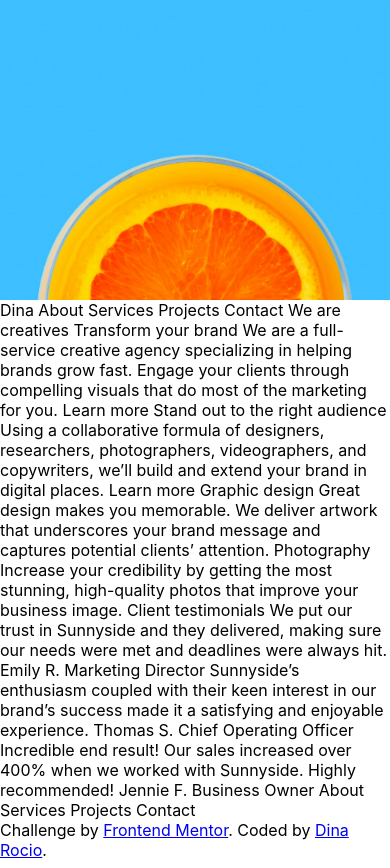
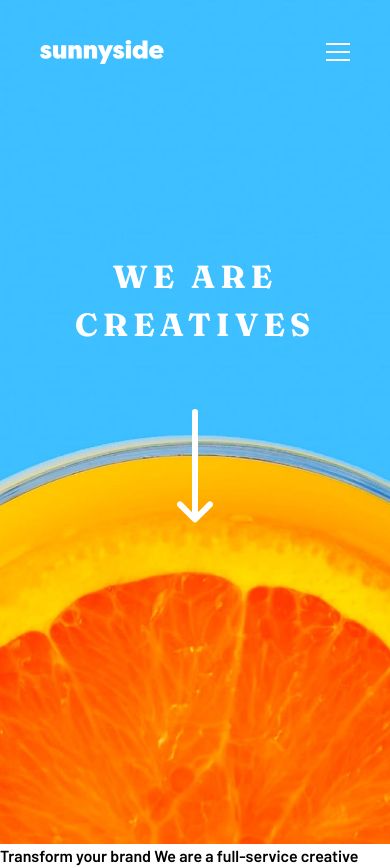
Before and after one commit to DinaRocio/Sunnyside-agency, a React (Create React App) app: page / in a window 390 px wide. Shown: the top 868 px of the page. Built offline with nearby package versions, Linux system fonts and the light colour scheme.

Commit message:
create responsive header

```diff
--- /dev/null
+++ b/src/components/Header/index.tsx
@@ -0,0 +1,17 @@
+import { H1, HeroContent, HeroImage } from "../../pages/Home/home.styles";
+import { Navbar } from "../Navbar";
+import heroImage from "./../../assets/desktop/image-header.jpg";
+import ArrowDown from "./../../assets/icon-arrow-down.svg";
+
+export default function Header() {
+  return (
+    <div>
+      <Navbar />
+      <HeroImage image={heroImage} />
+      <HeroContent>
+        <H1>WE ARE CREATIVES</H1>
+        <img src={ArrowDown} alt="logo" />
+      </HeroContent>
+    </div>
+  );
+}
--- a/src/components/Nav/index.tsx
+++ /dev/null
@@ -1,5 +0,0 @@
-import React from "react";
-
-const Nav = () => {
-  return <>hello</>;
-};
--- /dev/null
+++ b/src/components/Navbar/index.tsx
@@ -0,0 +1,72 @@
+import logo from "./../../assets/logo.svg";
+import hamburger from "./../../assets/icon-hamburger.svg";
+import styled from "@emotion/styled";
+
+const NAV = styled.nav`
+  position: absolute;
+  display: flex;
+  width: 100%;
+  align-items: center;
+  top: 0;
+  z-index: 1;
+  justify-content: space-between;
+  padding: 40px;
+
+  ul {
+    display: flex;
+    list-style-type: none;
+    gap: 40px;
+  }
+
+  ul li a {
+    text-decoration: none;
+    color: var(--clr-white);
+  }
+  ul li:hover a {
+    border-radius: 20px;
+    padding: 10px 25px;
+    background-color: var(--clr-white);
+    color: var(--clr-dark-blue);
+  }
+
+  @media only screen and (max-width: 600px) {
+    ul {
+      display: none;
+    }
+  }
+`;
+
+const Hamburger = styled.img`
+  cursor: pointer;
+  @media only screen and (min-width: 600px) {
+    display: none;
+  }
+`;
+
+export const Navbar = () => {
+  return (
+    <NAV>
+      <img src={logo} alt="logo" />
+      <ul>
+        <li>
+          <a href="https://github.com/DinaRocio">About</a>
+        </li>
+        <li>
+          <a href="https://github.com/DinaRocio">Services</a>
+        </li>
+        <li>
+          <a href="https://github.com/DinaRocio">Projects</a>
+        </li>
+        <li>
+          <a href="https://github.com/DinaRocio">CONTACT</a>
+        </li>
+      </ul>
+
+      <Hamburger
+        src={hamburger}
+        alt={"hamburguer icon"}
+        onClick={() => console.log("open side menu")}
+      />
+    </NAV>
+  );
+};
--- a/src/index.tsx
+++ b/src/index.tsx
@@ -2,20 +2,8 @@ import React from "react";
 import ReactDOM from "react-dom";
 import "./index.css";
 import App from "./App";
-import { Global, css } from "@emotion/react";
-
-const globalStyles = css`
-  @import url("https://fonts.googleapis.com/css2?family=Barlow:wght@600&family=Fraunces:wght@700;900&display=swap");
-  body {
-    height: 100%;
-    width: 100%;
-  }
-  * {
-    margin: 0;
-    padding: 0;
-    box-sizing: border-box;
-  }
-`;
+import { Global } from "@emotion/react";
+import { globalStyles } from "./styles";
 
 ReactDOM.render(
   <React.StrictMode>
--- a/src/pages/Home/home.styles.tsx
+++ b/src/pages/Home/home.styles.tsx
@@ -7,8 +7,30 @@ interface HeroImageProps {
 export const HeroImage = styled.div<HeroImageProps>`
   position: relative;
   background-image: url(${(props) => props.image});
-  height: 300px;
+  height: 100vh;
   background-position: center;
   background-repeat: no-repeat;
   background-size: cover;
 `;
+
+export const HeroContent = styled.div`
+  position: absolute;
+  margin-left: auto;
+  margin-right: auto;
+  top: 30%;
+  left: 0;
+  right: 0;
+  text-align: center;
+`;
+
+export const H1 = styled.h1`
+  font-family: var(--ff-fraunces);
+  font-size: 3.5rem;
+  color: var(--clr-white);
+  letter-spacing: 5px;
+  margin-bottom: 60px;
+
+  @media only screen and (max-width: 600px) {
+    font-size: 2rem;
+  }
+`;
--- a/src/pages/Home/index.tsx
+++ b/src/pages/Home/index.tsx
@@ -1,26 +1,22 @@
-import React from "react";
-import { HeroImage } from "./home.styles";
-import heroImage from "./../../assets/desktop/image-header.jpg";
+import Header from "../../components/Header";
 
 export default function Home() {
   return (
     <>
-      <HeroImage image={heroImage} />
-
+      <Header />
       <div>
-        Dina About Services Projects Contact We are creatives Transform your
-        brand We are a full-service creative agency specializing in helping
-        brands grow fast. Engage your clients through compelling visuals that do
-        most of the marketing for you. Learn more Stand out to the right
-        audience Using a collaborative formula of designers, researchers,
-        photographers, videographers, and copywriters, we’ll build and extend
-        your brand in digital places. Learn more Graphic design Great design
-        makes you memorable. We deliver artwork that underscores your brand
-        message and captures potential clients’ attention. Photography Increase
-        your credibility by getting the most stunning, high-quality photos that
-        improve your business image. Client testimonials We put our trust in
-        Sunnyside and they delivered, making sure our needs were met and
-        deadlines were always hit. Emily R. Marketing Director Sunnyside’s
+        Transform your brand We are a full-service creative agency specializing
+        in helping brands grow fast. Engage your clients through compelling
+        visuals that do most of the marketing for you. Learn more Stand out to
+        the right audience Using a collaborative formula of designers,
+        researchers, photographers, videographers, and copywriters, we’ll build
+        and extend your brand in digital places. Learn more Graphic design Great
+        design makes you memorable. We deliver artwork that underscores your
+        brand message and captures potential clients’ attention. Photography
+        Increase your credibility by getting the most stunning, high-quality
+        photos that improve your business image. Client testimonials We put our
+        trust in Sunnyside and they delivered, making sure our needs were met
+        and deadlines were always hit. Emily R. Marketing Director Sunnyside’s
         enthusiasm coupled with their keen interest in our brand’s success made
         it a satisfying and enjoyable experience. Thomas S. Chief Operating
         Officer Incredible end result! Our sales increased over 400% when we
```
